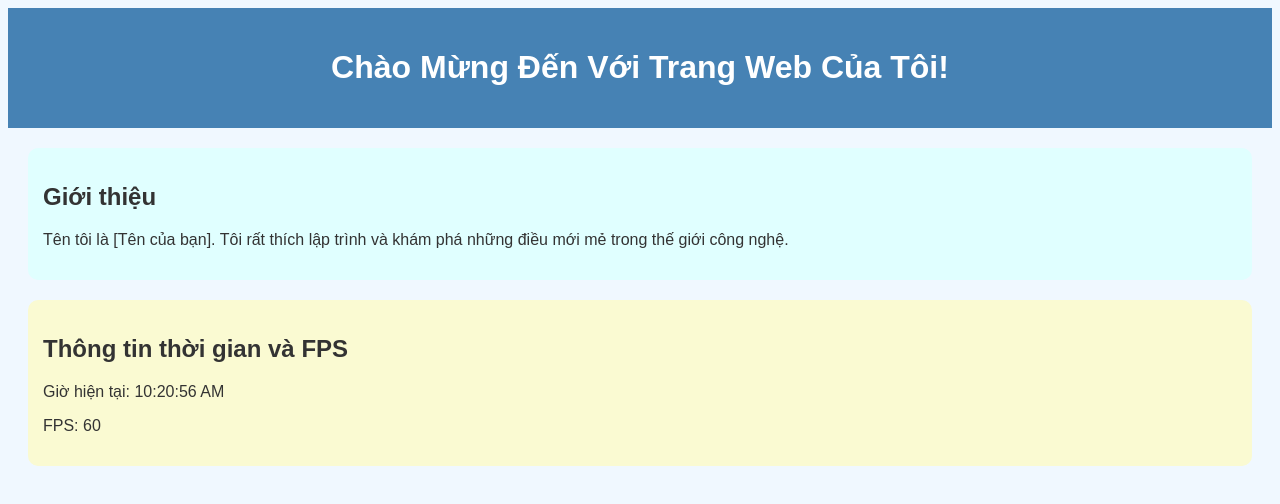
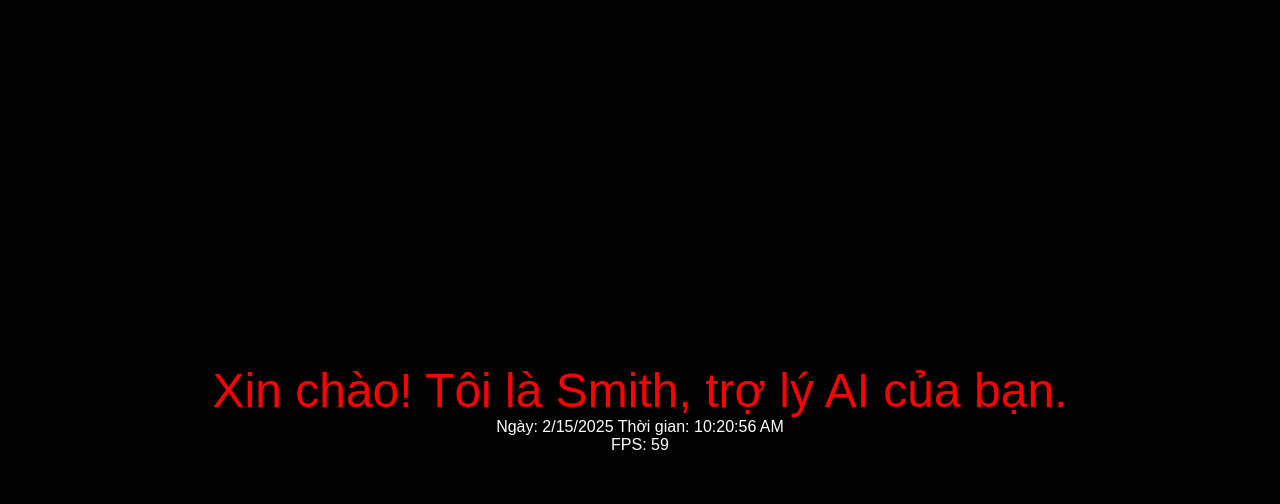
Before and after one commit to LNTQNHT/nguyenhuutanh.github.io, a plain HTML site: page index.html in a window 1280 px wide. Drawn offline with Linux system fonts and the light colour scheme.

Commit message:
Update index.html

```diff
--- a/index.html
+++ b/index.html
@@ -3,68 +3,61 @@
 <head>
     <meta charset="UTF-8">
     <meta name="viewport" content="width=device-width, initial-scale=1.0">
-    <title>Giới Thiệu Bản Thân</title>
+    <title>Giới thiệu bản thân</title>
     <style>
         body {
+            display: flex;
+            flex-direction: column;
+            align-items: center;
+            justify-content: center;
+            height: 100vh;
+            background-color: #000;
+            color: #fff;
             font-family: Arial, sans-serif;
-            background-color: #f0f8ff;
-            color: #333;
-        }
-        .header {
-            background-color: #4682b4;
-            color: white;
-            padding: 20px;
             text-align: center;
         }
-        .content {
-            margin: 20px;
+        .rainbow-text {
+            font-size: 3rem;
+            animation: rainbow 1s infinite;
         }
-        .bio {
-            background-color: #e0ffff;
-            padding: 15px;
-            border-radius: 10px;
-        }
-        .time-fps {
-            margin-top: 20px;
-            padding: 15px;
-            background-color: #fafad2;
-            border-radius: 10px;
+        @keyframes rainbow {
+            0% { color: red; }
+            16.6% { color: orange; }
+            33.2% { color: yellow; }
+            49.8% { color: green; }
+            66.4% { color: blue; }
+            83% { color: indigo; }
+            100% { color: violet; }
         }
     </style>
 </head>
 <body>
-    <div class="header">
-        <h1>Chào Mừng Đến Với Trang Web Của Tôi!</h1>
-    </div>
-    <div class="content">
-        <div class="bio">
-            <h2>Giới thiệu</h2>
-            <p>Tên tôi là [Tên của bạn]. Tôi rất thích lập trình và khám phá những điều mới mẻ trong thế giới công nghệ.</p>
-        </div>
-        <div class="time-fps">
-            <h2>Thông tin thời gian và FPS</h2>
-            <p>Giờ hiện tại: <span id="current-time"></span></p>
-            <p>FPS: <span id="fps">0</span></p>
-        </div>
-    </div>
+    <div class="rainbow-text">Xin chào! Tôi là Smith, trợ lý AI của bạn.</div>
+    <div id="date-time"></div>
+    <div id="fps"></div>
+
     <script>
-        // Function to update the current time
-        function updateTime() {
+        function updateDateTime() {
             const now = new Date();
-            document.getElementById('current-time').textContent = now.toLocaleTimeString();
+            document.getElementById('date-time').innerText = `Ngày: ${now.toLocaleDateString()} Thời gian: ${now.toLocaleTimeString()}`;
         }
 
-        // Simulate FPS calculation
+        let lastFrameTime = Date.now();
         function calculateFPS() {
-            const fakeFPS = Math.floor(Math.random() * 60) + 1; // FPS giả lập từ 1 đến 60
-            document.getElementById('fps').textContent = fakeFPS;
+            const now = Date.now();
+            const delta = (now - lastFrameTime) / 1000;
+            lastFrameTime = now;
+            const fps = Math.round(1 / delta);
+            document.getElementById('fps').innerText = `FPS: ${fps}`;
         }
 
-        // Update time and FPS every second
-        setInterval(() => {
-            updateTime();
+        function loop() {
+            updateDateTime();
             calculateFPS();
-        }, 1000);
+            requestAnimationFrame(loop);
+        }
+
+        loop();
     </script>
 </body>
 </html>
```
